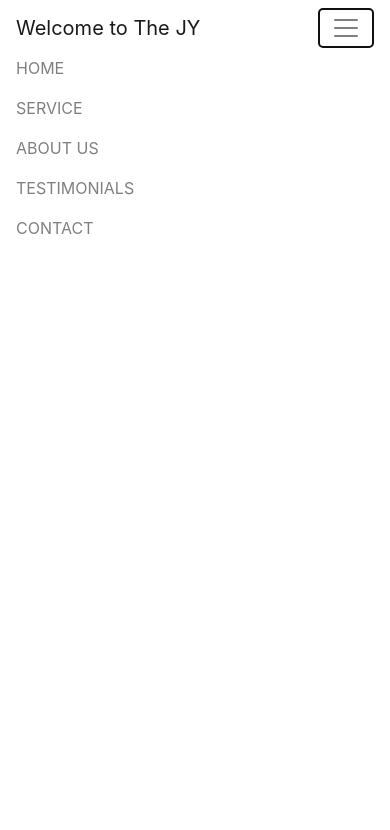
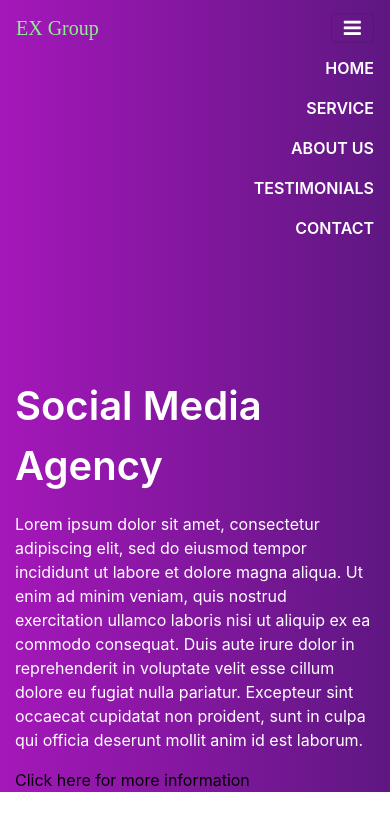
Before and after one commit to sodaney/BootstrapPractical, a plain HTML site: page index.html in a window 390 px wide. Both pictures are taken after a click on the button "Toggle navigation". Drawn offline with nearby package versions, Linux system fonts and the light colour scheme; a web font is replaced by a local one.

Commit message:
Banner section added

```diff
--- a/index.html
+++ b/index.html
@@ -9,13 +9,14 @@
     <script src="https://code.jquery.com/jquery-3.4.1.slim.min.js"></script>
     <script src="https://stackpath.bootstrapcdn.com/bootstrap/4.4.1/js/bootstrap.min.js"></script>
     <link rel="stylesheet" href="https://stackpath.bootstrapcdn.com/font-awesome/4.7.0/css/font-awesome.min.css">
+    <link href="https://fonts.googleapis.com/css?family=Trade+Winds&display=swap" rel="stylesheet">
 </head>
 <body>
     <section id="nav-bar">
         <nav class="navbar navbar-expand-lg navbar-light">
-            <a class="navbar-brand" href="#">Welcome to The JY</a>
+            <a class="navbar-brand" href="#">EX Group</a>
             <button class="navbar-toggler" type="button" data-toggle="collapse" data-target="#navbarNav" aria-controls="navbarNav" aria-expanded="false" aria-label="Toggle navigation">
-              <span class="navbar-toggler-icon"></span>
+              <i class="fa fa-bars" aria-hidden="true"></i>
             </button>
             <div class="collapse navbar-collapse" id="navbarNav">
               <ul class="navbar-nav ml-auto">
@@ -38,5 +39,18 @@
             </div>
           </nav>
     </section>
+
+<!-----------------Banner section------------------->
+    <section id="banner">
+      <div class="container">
+        <div class="row">
+          <div class="col-md-6">
+            <p class="promo-title">Social Media Agency</p>
+            <p>Lorem ipsum dolor sit amet, consectetur adipiscing elit, sed do eiusmod tempor incididunt ut labore et dolore magna aliqua. Ut enim ad minim veniam, quis nostrud exercitation ullamco laboris nisi ut aliquip ex ea commodo consequat. Duis aute irure dolor in reprehenderit in voluptate velit esse cillum dolore eu fugiat nulla pariatur. Excepteur sint occaecat cupidatat non proident, sunt in culpa qui officia deserunt mollit anim id est laborum.</p>
+            <a href="#" class="first-link">Click here for more information</a>
+          </div>
+        </div>
+      </div>
+    </section>
 </body>
 </html>
--- a/style.css
+++ b/style.css
@@ -0,0 +1,55 @@
+#nav-bar
+{
+    position: sticky;
+    z-index: 10;
+}
+.navbar
+{
+    background-image: linear-gradient(to right,#a517ba, #5f1782);
+    /* padding: 0 !important; */
+}
+.navbar-brand
+{
+    color: lightgreen !important;
+    font-weight: 500;
+    font-family: 'Trade Winds';
+
+}
+
+.navbar-nav li a
+{
+    color: #fff !important;
+    font-weight: 600;
+    float: right;
+    text-align: left;
+
+}
+.nav-bar li
+{
+    padding: 0 10px ;
+}
+.fa-bars
+{
+    color: white;
+    font-size: 30px;
+}
+.navbar-toggler
+{
+    outline: none !important;
+}
+#banner
+{
+    background-image: linear-gradient(to right,#a517ba, #5f1782);
+    color: #fff;
+    padding-top: 5%;
+}
+.promo-title
+{
+    font-size: 40px;
+    font-weight: 600;
+    margin-top: 100px;
+}
+.first-link
+{
+    color: black;
+}
```
